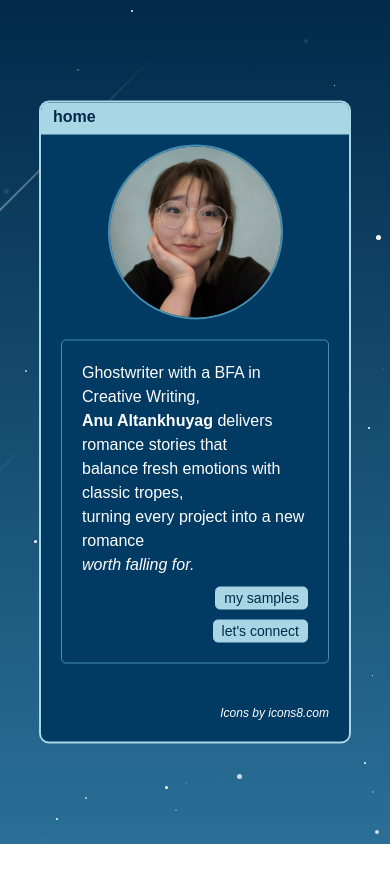
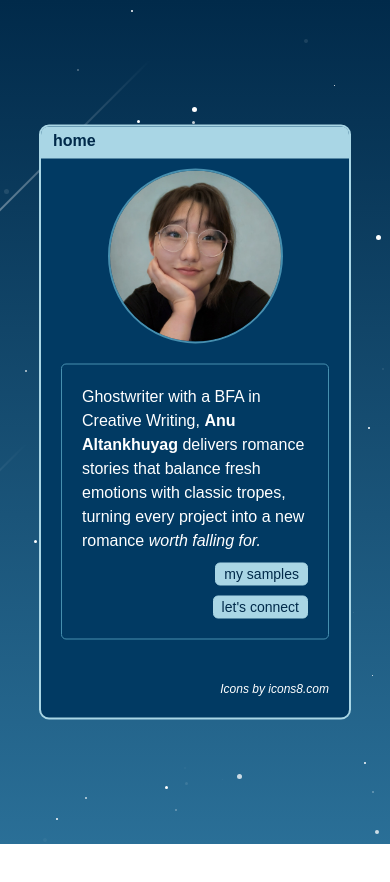
Before and after one commit to lunargravity/anuromance, a Next.js app: page / in a window 390 px wide. Shown: the top 882 px of the page. Built offline with nearby package versions, Linux system fonts and the light colour scheme.

Commit message:
Hide line breaks in logline paragraphs for mobile responsiveness

```diff
--- a/src/app/global.css
+++ b/src/app/global.css
@@ -181,6 +181,12 @@ section {
   display: inline-block;
 }
 
+@media screen and (max-width: 600px) {
+  p.logline br {
+    display: none;
+  }
+}
+
 /* === CONTAINER SETTINGS === */
 
 .custom-container {
```
